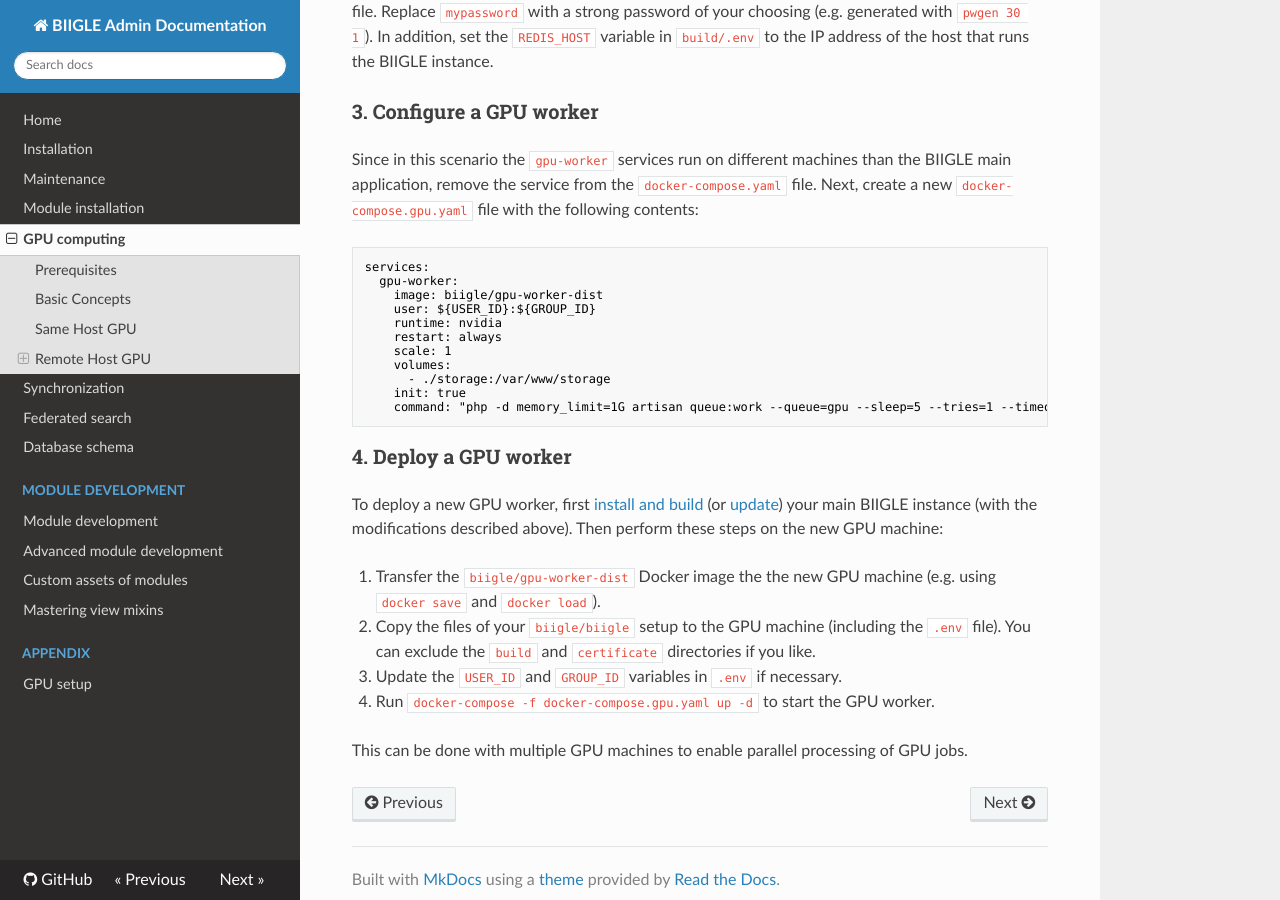
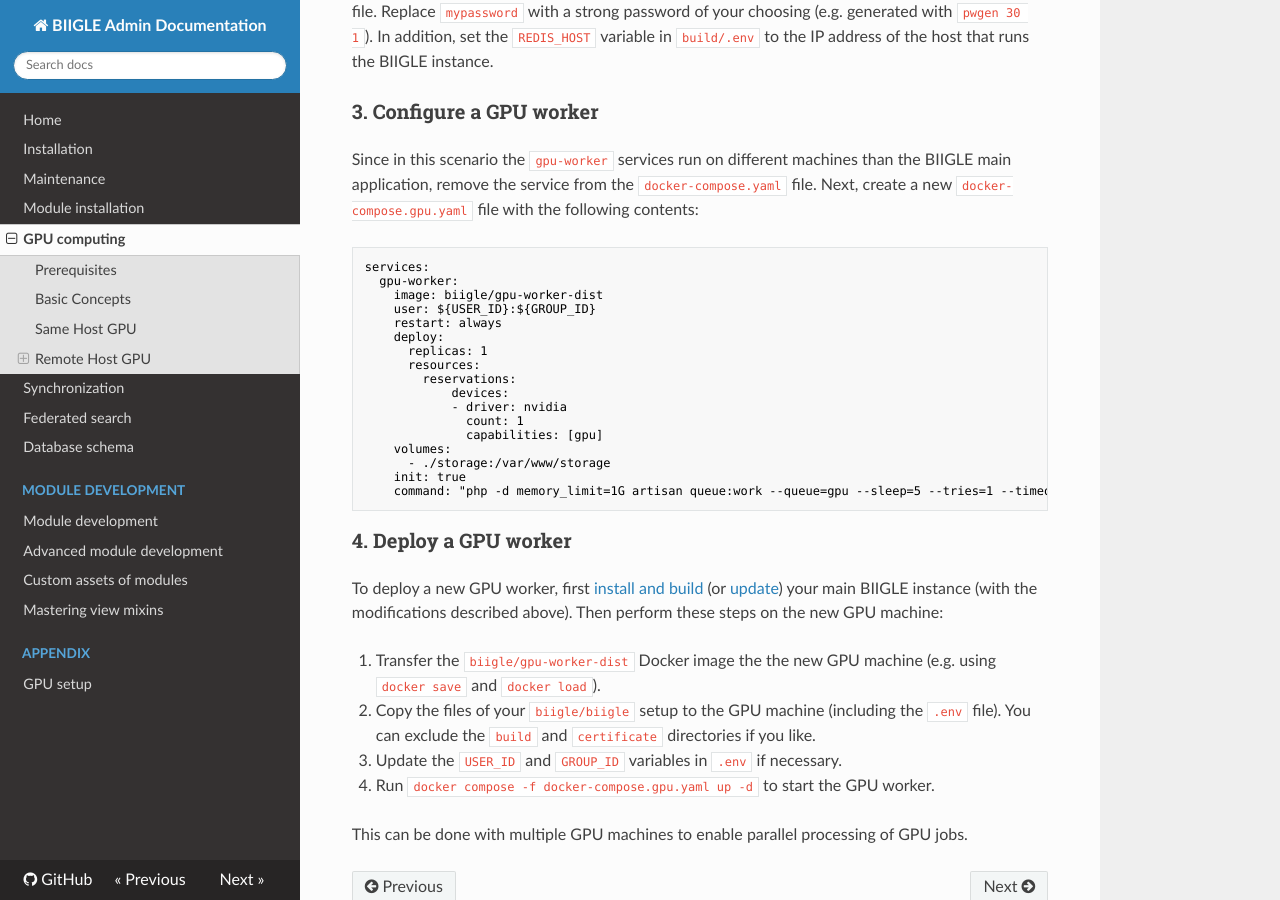
Before and after one commit to biigle/biigle, an MkDocs documentation site: the page built from docs/gpu.md, in a window 1280 px wide and 900 px high, scrolled down 1587 px. Built offline with MkDocs 1.6.1, drawn with Linux system fonts in a browser that asks for light colours.

Commit message:
Update for new version of Docker Compose

```diff
--- a/docker-compose.yaml
+++ b/docker-compose.yaml
@@ -1,5 +1,3 @@
-version: '2.3'
-
 services:
 
   app:
--- a/docs/gpu.md
+++ b/docs/gpu.md
@@ -53,9 +53,15 @@ services:
   gpu-worker:
     image: biigle/gpu-worker-dist
     user: ${USER_ID}:${GROUP_ID}
-    runtime: nvidia
     restart: always
-    scale: 1
+    deploy:
+      replicas: 1
+      resources:
+        reservations:
+            devices:
+            - driver: nvidia
+              count: 1
+              capabilities: [gpu]
     volumes:
       - ./storage:/var/www/storage
     init: true
@@ -72,6 +78,6 @@ To deploy a new GPU worker, first [install and build](/installation#installation
 
 3. Update the `USER_ID` and `GROUP_ID` variables in `.env` if necessary.
 
-4. Run `docker-compose -f docker-compose.gpu.yaml up -d` to start the GPU worker.
+4. Run `docker compose -f docker-compose.gpu.yaml up -d` to start the GPU worker.
 
 This can be done with multiple GPU machines to enable parallel processing of GPU jobs.
```
Also changed, not shown: docs/installation.md (+1 -1 lines), docs/maintenance.md (+5 -5 lines).
